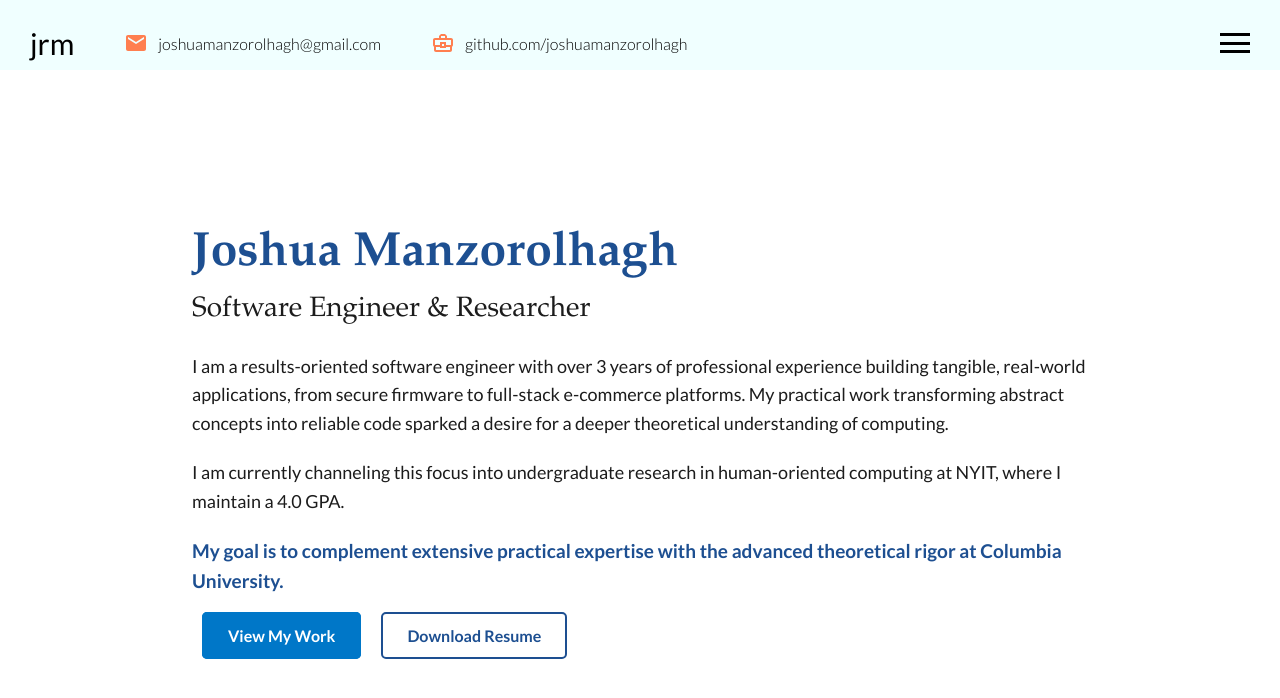
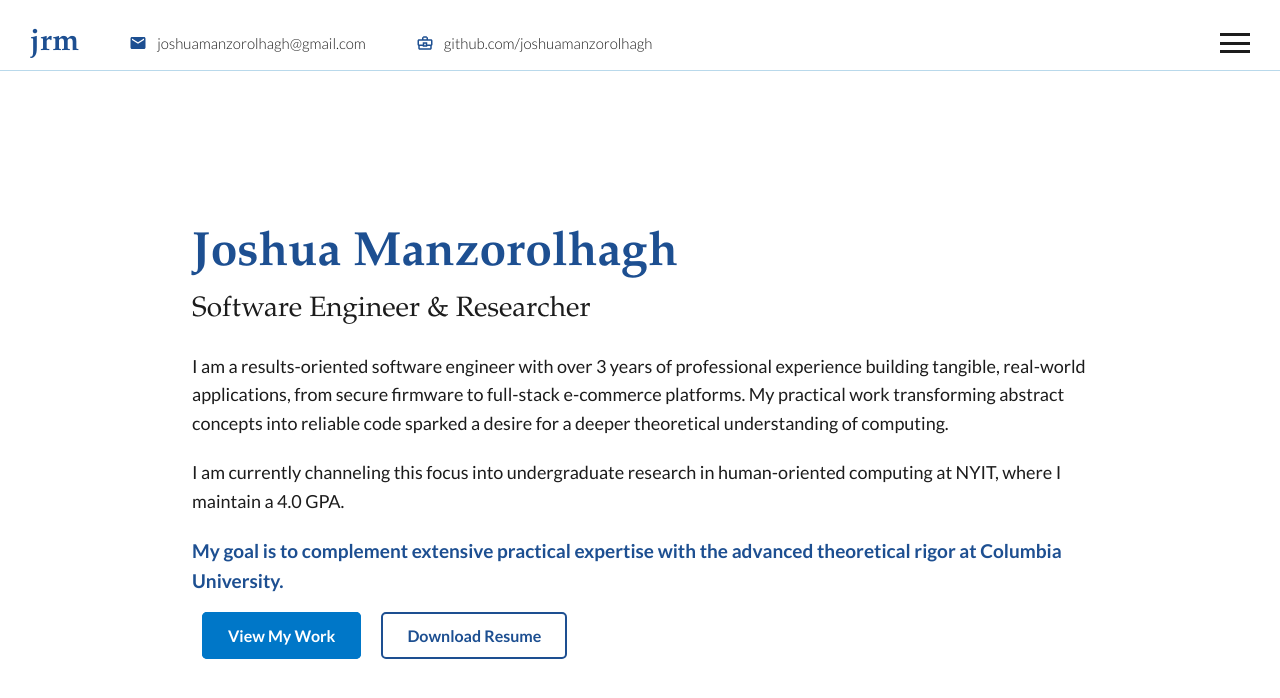
Before and after one commit to jmanzorolhagh/jmanzorolhagh.github.io, a React (Create React App) app: page / in a window 1280 px wide. Shown: the top 698 px of the page. Built offline with nearby package versions, Linux system fonts and the light colour scheme; a web font is replaced by a local one.

Commit message:
Updated with new colors

```diff
--- a/src/components/topbar/topbar.scss
+++ b/src/components/topbar/topbar.scss
@@ -1,12 +1,15 @@
+@import "../../_variables";
+
 .Topbar{
-    background-color: azure;
-    color: black;
+    background-color: $columbia-white;
+    color: $columbia-text-dark;
     width: 100%;
     height: 70px;
     position: fixed;
     top: 0;
     z-index: 3;
-    transition: all 2s ease;
+    transition: all 0.5s ease;
+    border-bottom: 1px solid $columbia-blue-light;
 
     .wrapper{
         padding: 25px 30px;
@@ -21,18 +24,21 @@
                 margin-left: 50px;
                 align-items: center;
                 .icon{
-                    color: coral;
-                    size: 30px;
+                    color: $columbia-blue-dark;
+                    font-size: 18px;
                     margin-right: 10px;
                 }
                 span{
                     font-weight: 300;
+                    font-size: 15px;
                 }
             }
             .logo{
                 font-size: 30px;
-                color: inherit;
+                color: $columbia-blue-dark;
                 text-decoration: none;
+                font-family: $font-serif;
+                font-weight: 700;
             }
 
         }
@@ -48,7 +54,7 @@
                 span{
                     width: 100%;
                     height: 3px;
-                    background-color: black;
+                    background-color: $columbia-text-dark;
                     transform-origin: left;
                     transition: all 1s ease;
                 }
@@ -56,17 +62,25 @@
         }
     }
     &.active{
-        background-color: black;
-        color: azure;
+        background-color: $columbia-blue-dark;
+        color: $columbia-white;
         .hamburger {
             span {
-            &:nth-child(1) {
-                background-color: azure;
-                transform: rotate(90deg);
-              }
-
+                &:nth-child(1) {
+                    background-color: $columbia-white;
+                    transform: rotate(45deg);
+                }
+                &:nth-child(2) {
+                    opacity: 0;
+                }
+                &:nth-child(3) {
+                    background-color: $columbia-white;
+                    transform: rotate(-45deg);
+                }
             }
         }
-
+        .logo, .icon {
+            color: $columbia-white;
+        }
     }
 }
```
